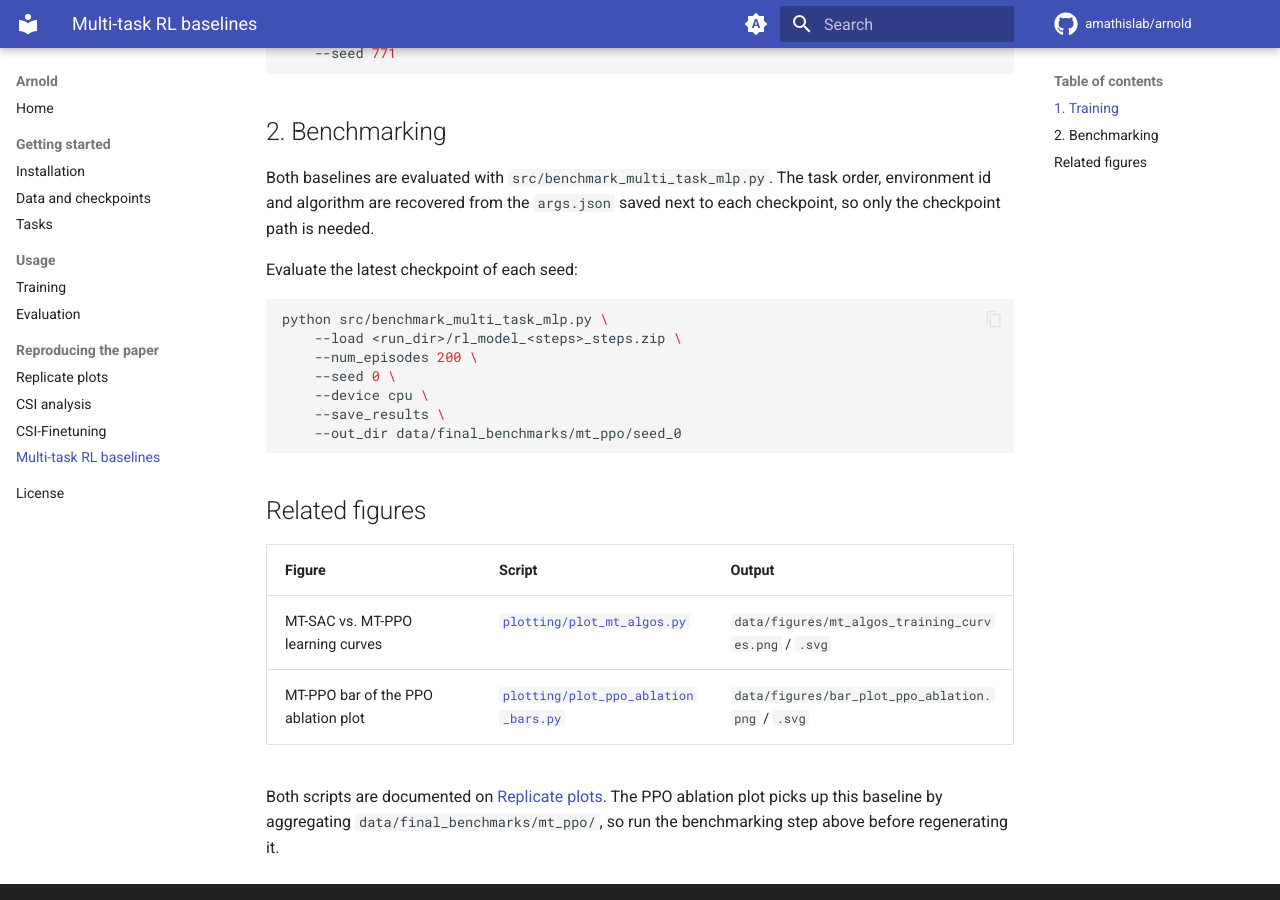
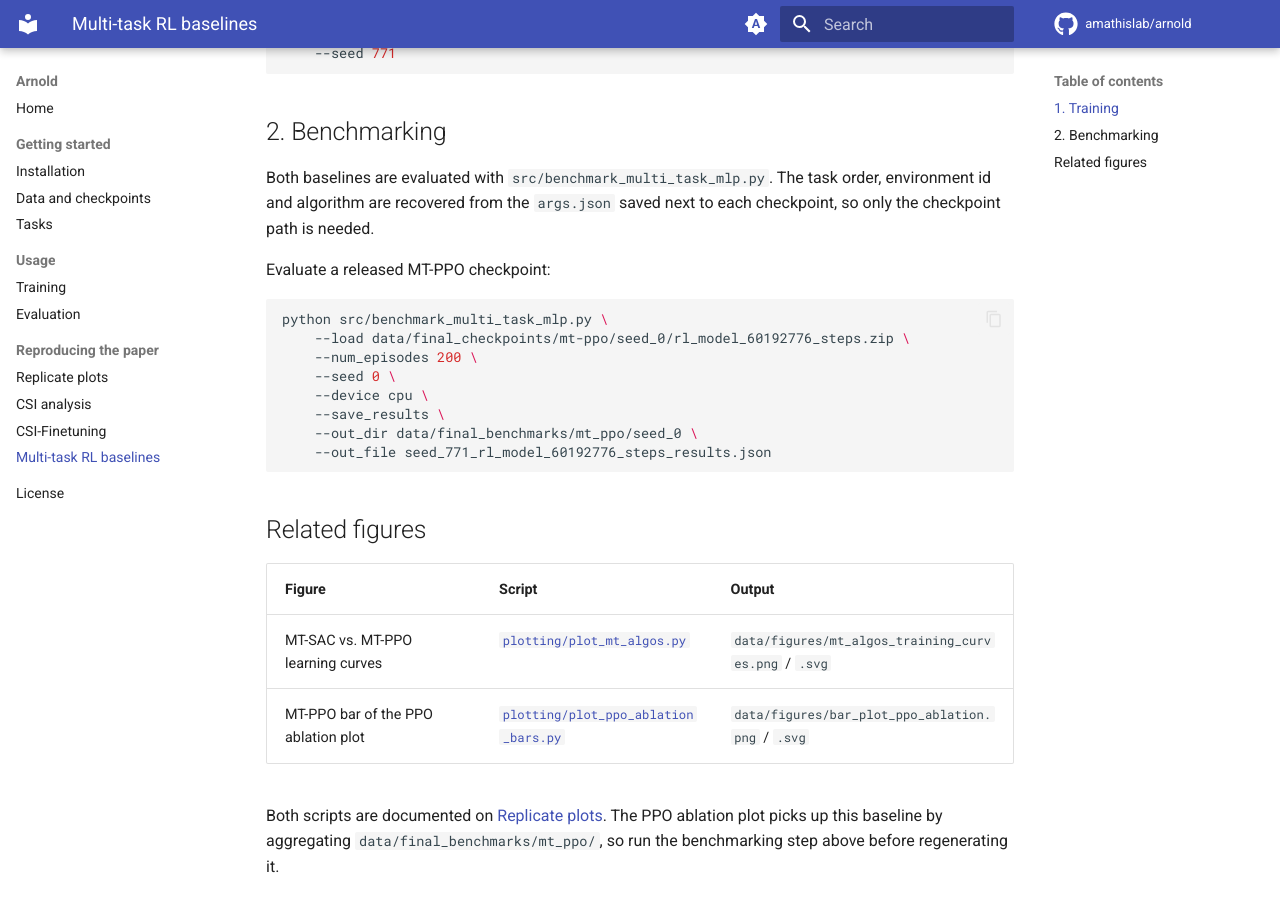
Before and after one commit to amathislab/arnold, an MkDocs documentation site: the page built from docs/mt-baselines.md, in a window 1280 px wide and 900 px high, scrolled down 576 px. Built offline with MkDocs 1.6.1 and Material for MkDocs 9.7.7, drawn with Linux system fonts in a browser that asks for light colours; comment, search, counter and statistics services are not loaded.

Commit message:
Align benchmark result filenames and trim Task-SV support

````diff
--- a/docs/mt-baselines.md
+++ b/docs/mt-baselines.md
@@ -54,16 +54,17 @@
 environment id and algorithm are recovered from the `args.json` saved next to each
 checkpoint, so only the checkpoint path is needed.
 
-Evaluate the latest checkpoint of each seed:
+Evaluate a released MT-PPO checkpoint:
 
 ```bash
 python src/benchmark_multi_task_mlp.py \
-    --load <run_dir>/rl_model_<steps>_steps.zip \
+    --load data/final_checkpoints/mt-ppo/seed_0/rl_model_60192776_steps.zip \
     --num_episodes 200 \
     --seed 0 \
     --device cpu \
     --save_results \
-    --out_dir data/final_benchmarks/mt_ppo/seed_0
+    --out_dir data/final_benchmarks/mt_ppo/seed_0 \
+    --out_file seed_771_rl_model_60192776_steps_results.json
 ```
 
 ## Related figures
````
Also changed, not shown: README.md (+10 -5 lines), docs/evaluation.md (+5 -1 lines), 3 other files.
